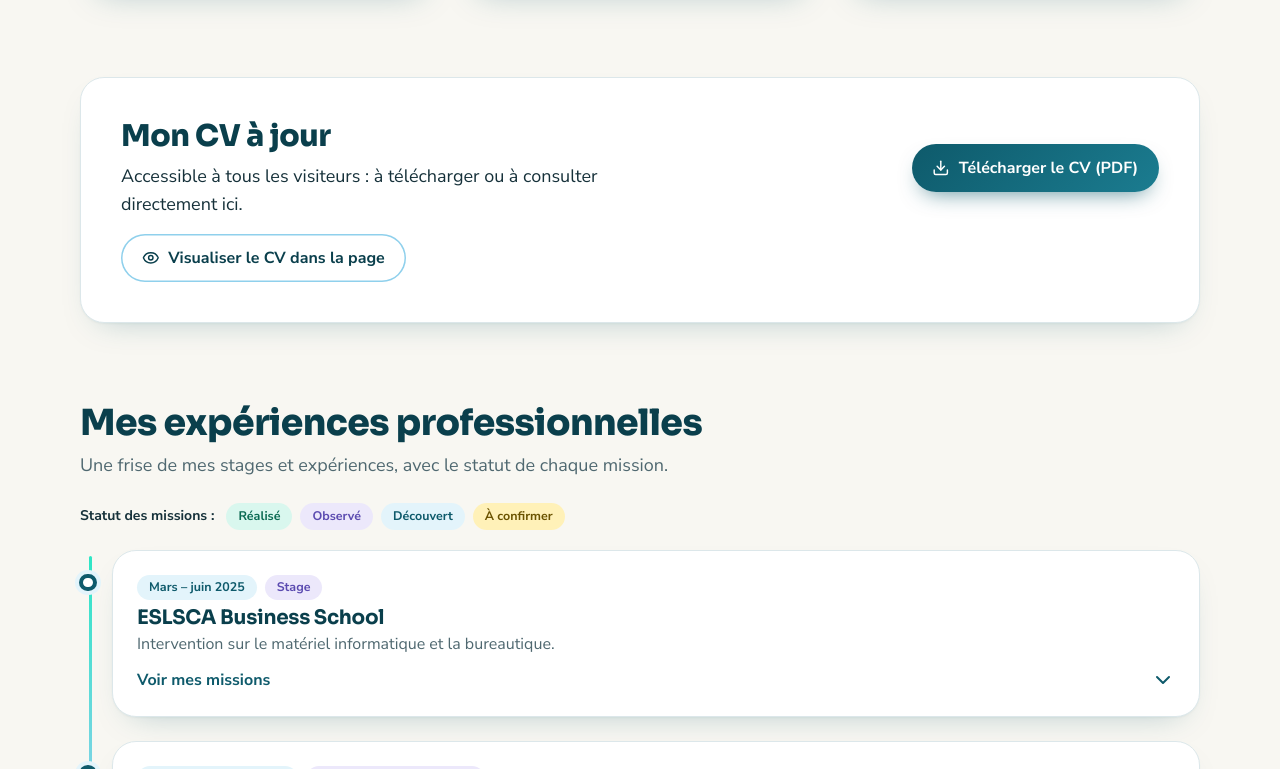
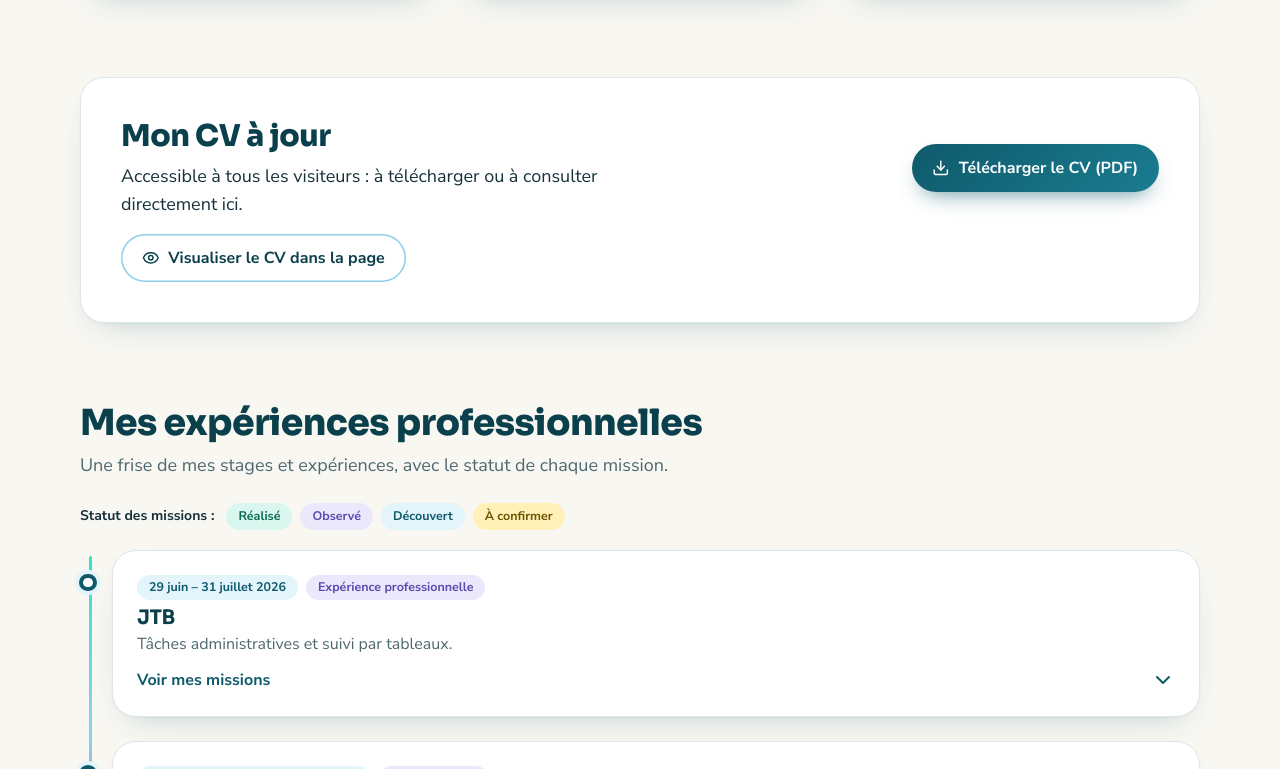
Before and after one commit to eslimariemanuellalogbo-lang/Portfolio-Esli, a plain HTML site: page index.html in a window 1280 px wide. Shown: the part 2031-2800 px from the top of the page. Drawn offline with nearby package versions, Linux system fonts and the light colour scheme.

Commit message:
Add files via upload

```diff
--- a/index.html
+++ b/index.html
@@ -389,7 +389,7 @@ dialog.modal[open] { animation: pageIn .3s ease both; }
   <div class="card p-8 sm:p-10" data-reveal><h1 class="text-4xl font-extrabold mb-3">Me contacter</h1>
    <p class="text-lg mb-6">Une question sur mon parcours, mes réalisations ou une opportunité de stage ou d'alternance ? Écris-moi.</p>
    <ul id="coordonnees" class="space-y-4 mb-7"></ul>
-   <a data-cv download href="assets/documents/cv.pdf" class="btn btn-primary"><i data-lucide="download" aria-hidden="true"></i>Télécharger mon CV</a></div>
+   <a data-cv download href="assets/documents/MON_CV.pdf" class="btn btn-primary"><i data-lucide="download" aria-hidden="true"></i>Télécharger mon CV</a></div>
   <div class="card p-8 sm:p-10" data-reveal>
    <form id="form" novalidate class="grid gap-4">
     <div class="field"><label for="nom">Nom</label><input id="nom" name="nom" autocomplete="name" required><p class="err" id="err-nom" role="alert"></p></div>
@@ -416,14 +416,14 @@ dialog.modal[open] { animation: pageIn .3s ease both; }
 
 window.CONFIG = {
   prenom: 'Esli',
-  nom: '',                       // ← ton nom de famille
+  nom: 'LOGBO',                       // ← ton nom de famille
   titre: 'Étudiante en BTS SIO, option SISR',
   ecole: 'INGETIS Paris',
-  email: '',                     // ← ton adresse e-mail
-  linkedin: '',                  // ← https://www.linkedin.com/in/...
-  github: '',                    // ← https://github.com/...
+  email: 'eslimariemanuellalogbo@gmail.com',                     // ← ton adresse e-mail
+  linkedin: 'www.linkedin.com/in/esli-m-logbo-884029334',                  // ← https://www.linkedin.com/in/...
+  github: 'https://github.com/eslimariemanuellalogbo-lang',                    // ← https://github.com/...
   formEndpoint: '',              // ← (facultatif) URL Formspree pour envoyer le formulaire sans ouvrir la messagerie
-  cv: 'assets/documents/cv.pdf',
+  cv: 'assets/documents/MON_CV.pdf',
   tableauPdf: 'assets/documents/tableau-synthese.pdf',
   tableauXlsx: 'assets/documents/tableau-synthese-vierge.xlsx',
   photo: 'assets/images/photo-esli.jpg'
@@ -441,13 +441,7 @@ window.DATA = {
 
   /* ---------- Expériences (frise de l'accueil) ---------- */
   experiences: [
-    { id: 'eslsca', lieu: 'ESLSCA Business School', periode: 'Mars – juin 2025', type: 'Stage',
-      resume: 'Intervention sur le matériel informatique et la bureautique.',
-      missions: [
-        { t: 'Intervention sur des ordinateurs HP EliteBook', s: 'confirm' },
-        { t: 'Intervention sur des imprimantes réseau HP LaserJet', s: 'confirm' },
-        { t: 'Utilisation des outils Microsoft Office', s: 'confirm' }
-      ] },
+
     { id: 'jtb', lieu: 'JTB', periode: '29 juin – 31 juillet 2026', type: 'Expérience professionnelle',
       resume: 'Tâches administratives et suivi par tableaux.',
       missions: [
```
